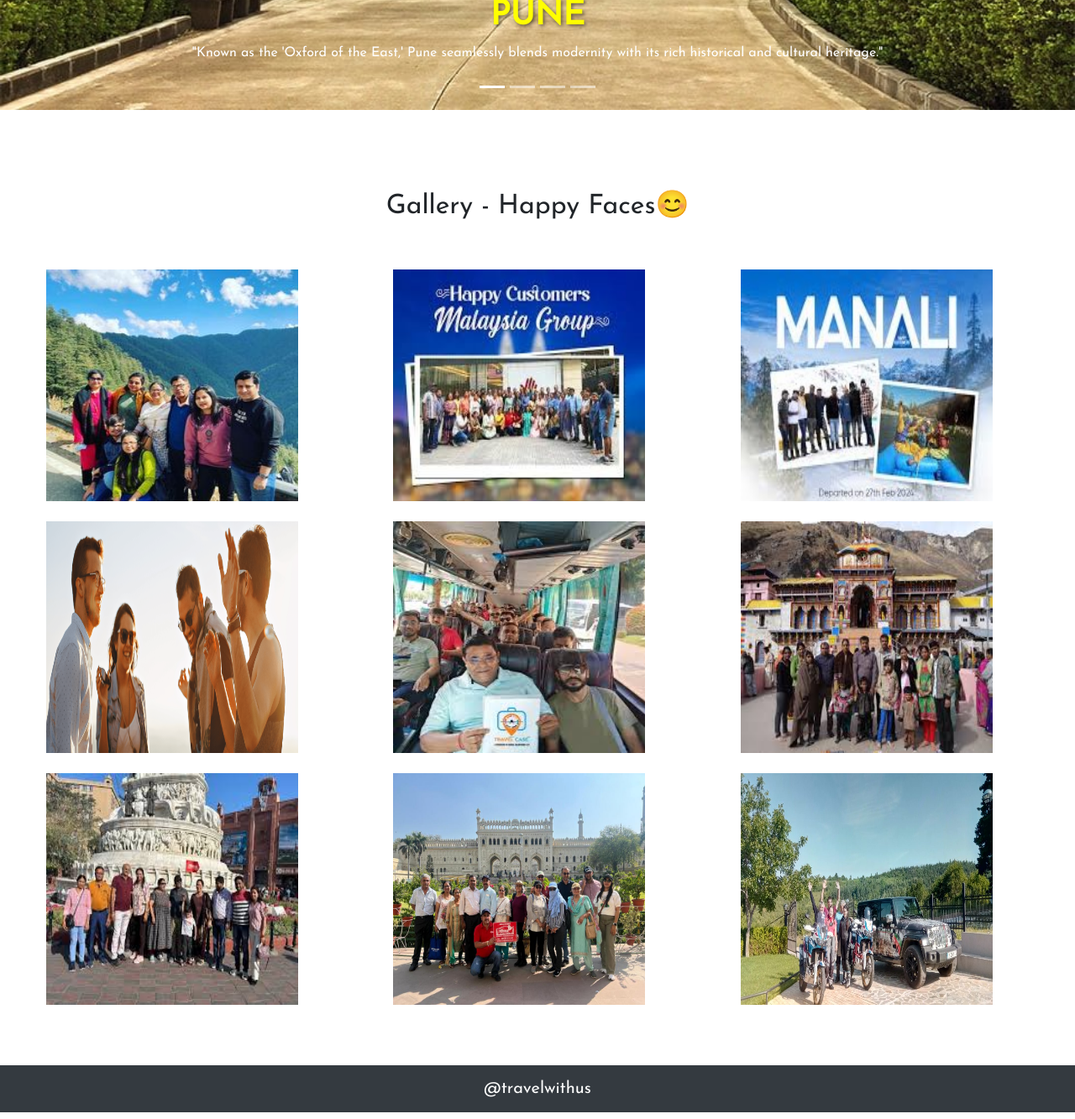
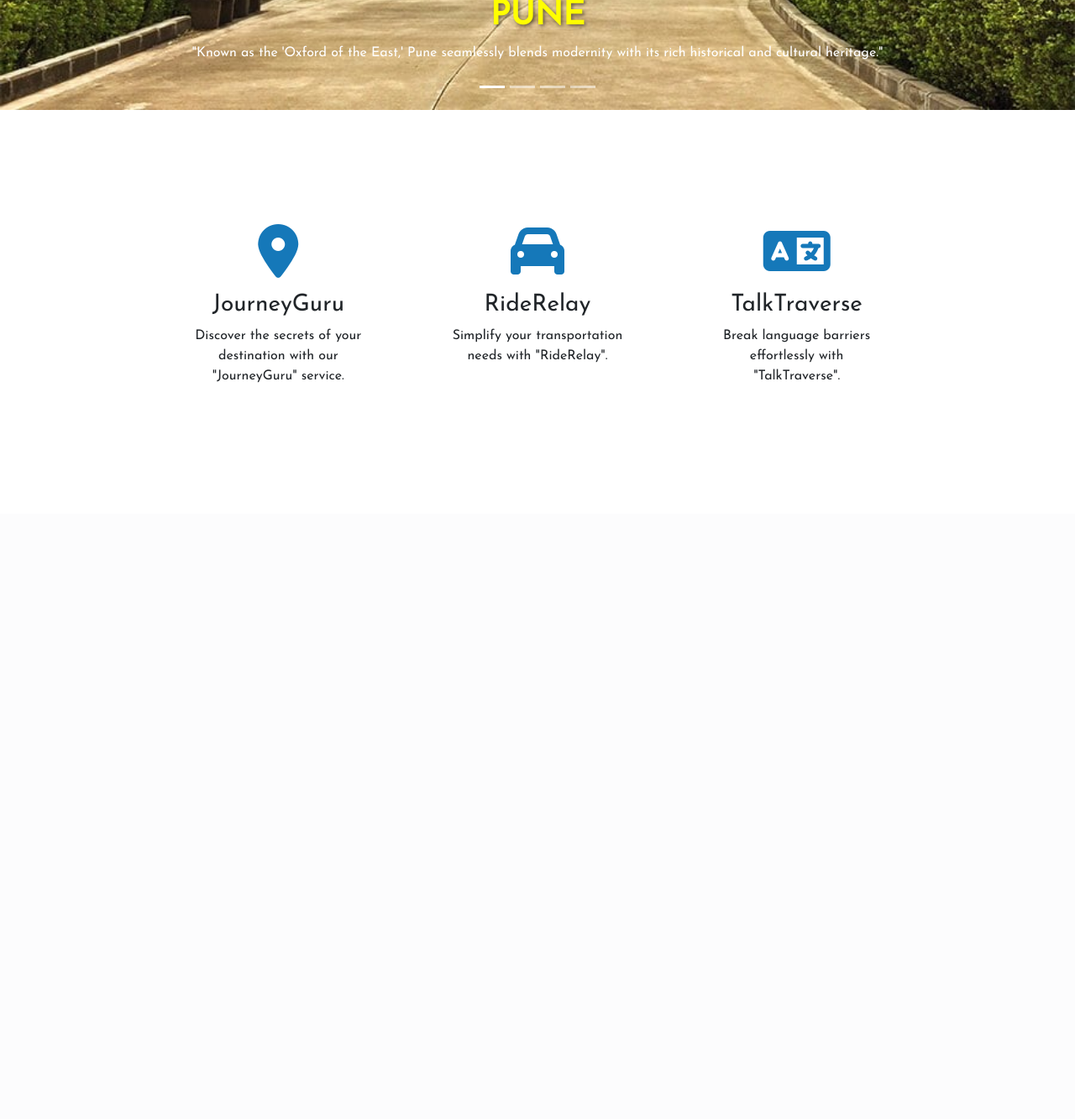
Before and after one commit to VaishnavRaundal1401/TravelBliss, a PHP site: page /home.php in a window 1280 px wide. Shown: the part 645-1978 px from the top of the page at 84% size. After the commit the page ends 1101 px from the top, so only its background shows below. Run offline with PHP 8.4, Linux system fonts and the light colour scheme; the visitor is signed in with stand-in values (Sample User, id 1); some libraries are stand-ins or nearby versions.

Commit message:
changing the look of home page (adding features section)

```diff
--- a/home.php
+++ b/home.php
@@ -15,7 +15,7 @@
   <link rel="stylesheet" href="https://cdn.jsdelivr.net/npm/bootstrap@4.6.2/dist/css/bootstrap.min.css">
   <link rel="stylesheet"  href="./style.css">
   <link rel="stylesheet" href="https://fonts.googleapis.com/css?family=Josefin+Sans&display=swap">
-
+  <script src="https://kit.fontawesome.com/e3a09e1f0d.js" crossorigin="anonymous"></script>
 
 </head>
 <body>
@@ -99,8 +99,31 @@
   </a>
 </div>
 
+<!-- Features -->
+<section id="features">
+    <div class="row">
+      <div class="feature-box col-lg-4">
+      <i class="icon fa-solid fa-location-dot fa-4x"></i>
+        <h3>JourneyGuru</h3>
+        <p>Discover the secrets of your destination with our "JourneyGuru" service.</p>
+      </div>
 
-<section class="my-5">
+      <div class="feature-box col-lg-4">
+      <i class="icon fa-solid fa-car fa-4x"></i>
+        <h3>RideRelay</h3>
+        <p>Simplify your transportation needs with "RideRelay".</p>
+      </div>
+
+      <div class="feature-box col-lg-4">
+      <i class="icon fa-solid fa-language fa-4x"></i>
+        <h3>TalkTraverse</h3>
+        <p>Break language barriers effortlessly with "TalkTraverse".</p>
+      </div>
+
+    </div>
+  </section>
+
+<!-- <section class="my-5">
    <div class="py-5">
 	<h2 class="text-center">Gallery - Happy Faces😊</h2>
    </div>
@@ -159,7 +182,7 @@
 <footer>
     <h5 class="p-3 bg-dark text-white text-center">@travelwithus</h5>
 </footer>
-
+    -->
 
 	<script src="https://cdn.jsdelivr.net/npm/jquery@3.7.1/dist/jquery.slim.min.js"></script>
   	<script src="https://cdn.jsdelivr.net/npm/popper.js@1.16.1/dist/umd/popper.min.js"></script>
--- a/index.php
+++ b/index.php
@@ -1,6 +1,6 @@
-<!-- <?php
+<?php
     session_start();
-?> -->
+?>
 
 <!DOCTYPE html>
 <html lang="en">
--- a/style.css
+++ b/style.css
@@ -1,4 +1,5 @@
-*{ margin : 0; padding: 0; border-box;
+*{ margin : 0;
+  padding: 0;
 font-family: 'Josefin Sans', sans-serif;}
 
 body {background-color: white;}
@@ -18,3 +19,19 @@ h1 {
   color: yellow;
   text-shadow: 2px 2px 4px rgba(0, 0, 0, 0.5);
 }
+
+#features{
+  padding: 7% 15%;
+  background-color: rgb(255, 255, 255);
+}
+.feature-box{
+  padding: 5%;
+  text-align: center;
+}
+.icon{
+  color: #1578b9;
+  margin-bottom: 1rem;
+}
+.icon:hover{
+  color: #0c3651;
+}
```
